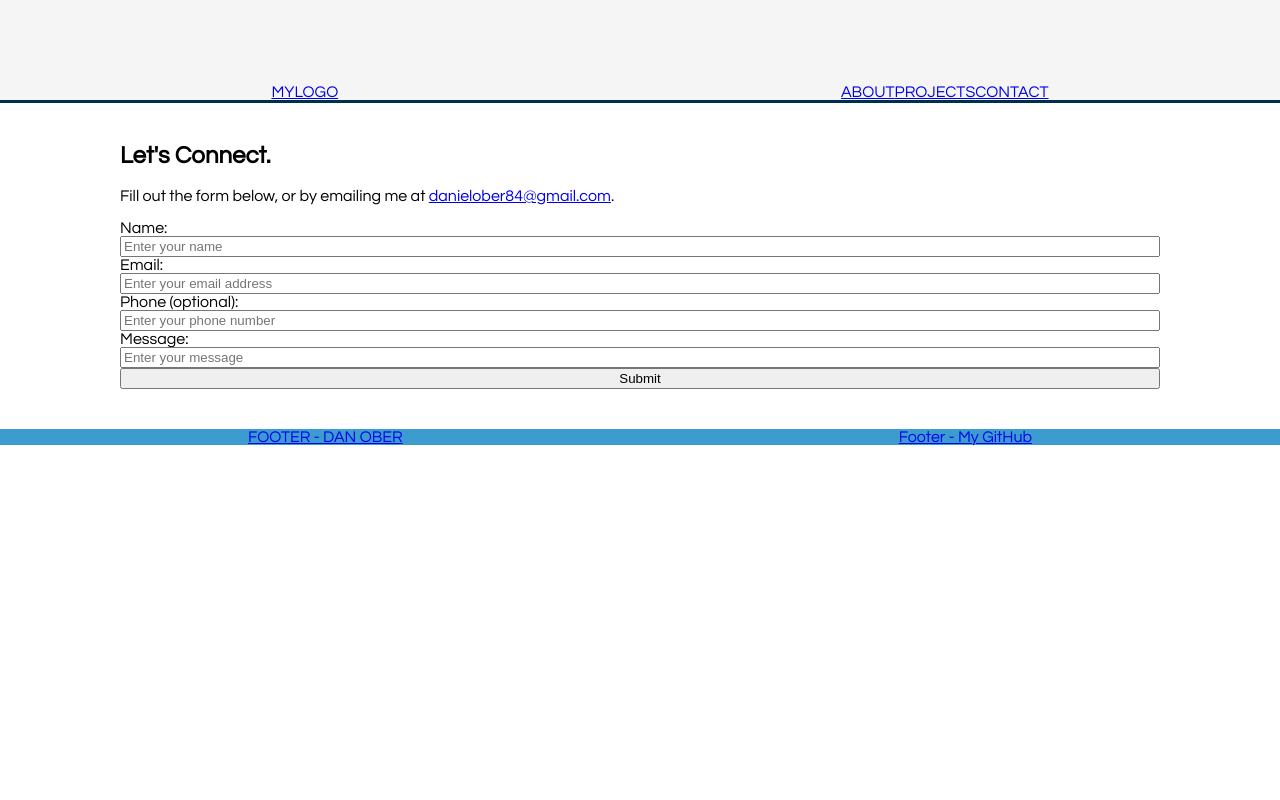
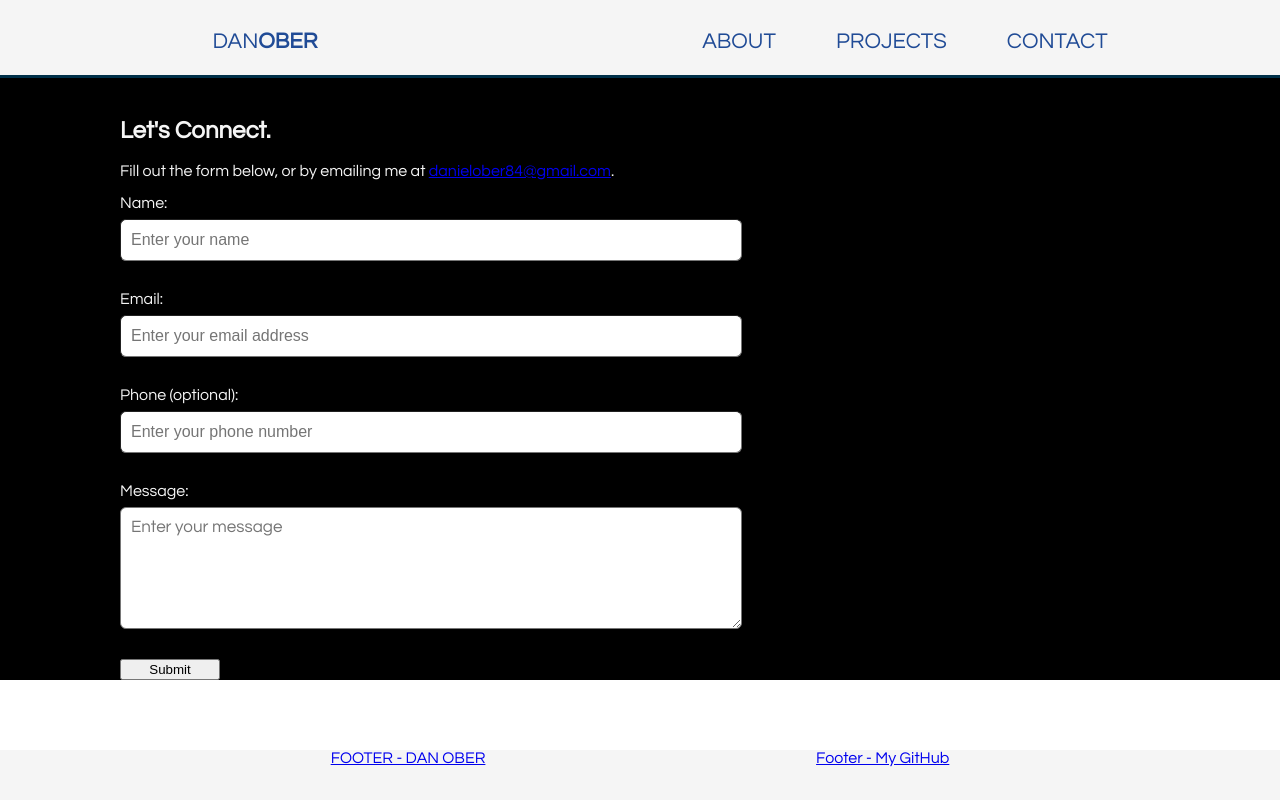
Before and after one commit to daniel-ober/danoberportfolio, a React (Create React App) app in the folder client/: page /contact in a window 1280 px wide. Shown: the top 800 px of the page. Built offline with nearby package versions, Linux system fonts and the light colour scheme.

Commit message:
layout enhancements

```diff
--- a/client/src/App.css
+++ b/client/src/App.css
@@ -5,7 +5,7 @@
 .nav {
   background-color: whitesmoke;
   width: 100%;
-  height: 100px;
+  height: 75px;
   display: flex;
   flex-direction: row;
   justify-content: space-around;
@@ -13,20 +13,34 @@
   text-decoration: none;
   border-bottom: 3px solid #003049;
   z-index: 2;
+  list-style:none;
+  text-align: center;
+  font-size: 22px;
 }
 
-.nav-left {
-  margin-top: auto;
+
+.nav a{
+  display:inline-block;
+  text-decoration: none;
+  padding:30px;
+  color:rgb(32, 75, 150);
 }
 
-.nav-right {
-  margin-top: auto;
-  display: flex;
-  flex-direction: row;
+
+
+.layout {
+  background-color:black;
+  bottom: 0;
 }
 
 .layout-children {
+  color:whitesmoke;
   margin: 5vh 15vh 5vh 15vh;
+}
+
+.bg-img {
+  width: 100%;
+  box-shadow: teal;
 }
 
 .form-container {
@@ -35,15 +49,40 @@
   width: 100%;
 }
 
-input {}
+label {
+  padding-bottom: 8px;
+}
+
+input,
+textarea {
+  height: 30px;
+  font-size: 16px;
+  margin-bottom: 30px;
+  border-radius: 6px;
+  border-width: 1px;
+  max-width: 600px;
+  padding: 5px 10px;
+}
+
+textarea {
+  height: 100px;
+  font-size: 17px;
+  padding: 10px 10px;
+}
+
+button {
+  width: 100px;
+}
 
 footer {
   bottom: 0;
+  position: fixed;
   display: flex;
   flex-direction: row;
-  background-color: #3c9cd0;
+  background-color: whitesmoke;
   text-decoration: none;
   color: white;
-  justify-content: space-around;
-  clear: both;
+  justify-content:space-evenly;
+  width: 100%;
+  height: 50px;
 }
--- a/client/src/components/Contact.jsx
+++ b/client/src/components/Contact.jsx
@@ -8,7 +8,11 @@ export default function Contact() {
         Fill out the form below, or by emailing me at{" "}
         <a href="mailto:danielober84@gmail.com">danielober84@gmail.com</a>.
       </p>
-      <form className="form-container">
+      <form
+        className="form-container"
+        action="https://getform.io/f/0f287cad-2400-48da-8e33-20366c4a5093"
+        method="POST"
+      >
         <label>Name:</label>
         <input required name="name" type="text" placeholder="Enter your name" />
         <label>Email:</label>
@@ -21,15 +25,15 @@ export default function Contact() {
         <label>Phone (optional):</label>
         <input name="phone" type="tel" placeholder="Enter your phone number" />
         <label>Message:</label>
-        <input
+        <textarea
           required
           name="message"
           type="text"
           placeholder="Enter your message"
-          min="50"
-          max="500"
+        //   minLength="25"
+          maxLength="4500"
         />
-        <button>Submit</button>
+        <button type="submit">Submit</button>
       </form>
     </div>
   );
--- a/client/src/components/Home.jsx
+++ b/client/src/components/Home.jsx
@@ -4,7 +4,7 @@ import { Link } from 'react-router-dom'
 export default function Home() {
   return (
     <div className="main-container">
-      <h3>DANOBER</h3>
+      <p>DAN<strong>OBER</strong></p>
       <br/>
       <h1>Problem Solver.</h1>
       <h1>Creative Designer.</h1>
--- a/client/src/components/Nav.jsx
+++ b/client/src/components/Nav.jsx
@@ -5,7 +5,7 @@ export default function Nav() {
   return (
     <div className="nav">
       <div className="nav-left">
-        <NavLink to="/">MYLOGO</NavLink>
+        <NavLink to="/">DAN<strong>OBER</strong></NavLink>
       </div>
       <div className="nav-right">
         <NavLink to="/about">ABOUT</NavLink>
--- a/client/src/index.css
+++ b/client/src/index.css
@@ -1,6 +1,6 @@
 @import url('https://fonts.googleapis.com/css2?family=Questrial&display=swap');
 
-body {
+body, textarea {
   margin: 0;
   font-family: 'Questrial', sans-serif;
   -webkit-font-smoothing: antialiased;
```
